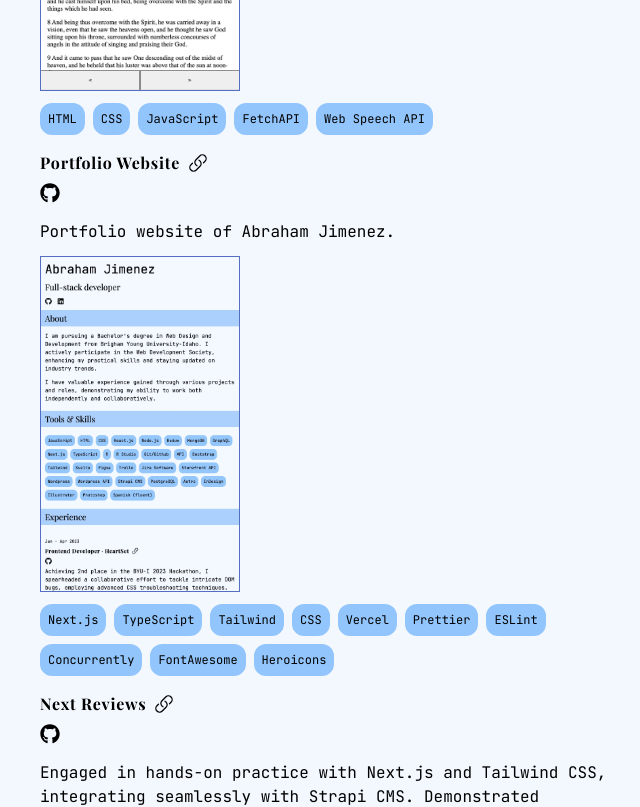
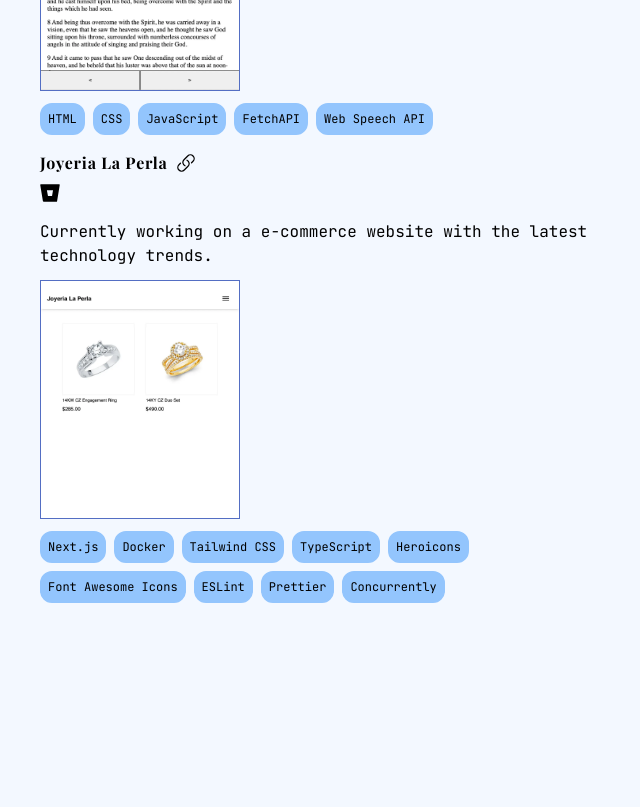
Before and after one commit to abrahamjimenez/abrahamjimenezportfolio, a Next.js app: page / in a window 1280 px wide. Shown: the part 3980-4787 px from the top of the page, without its empty margins (606-1246 px from the left). After the commit the page ends 4607 px from the top, so only its background shows below. Built offline with nearby package versions, Linux system fonts and the light colour scheme; a web font is replaced by a local one.

Commit message:
Replaced next reviews with joyeria la perla

```diff
--- a/components/Project.tsx
+++ b/components/Project.tsx
@@ -1,7 +1,7 @@
 import Image from "next/image";
 import { LinkIcon } from "@heroicons/react/24/solid";
 import { FontAwesomeIcon } from "@fortawesome/react-fontawesome";
-import { faGithub } from "@fortawesome/free-brands-svg-icons";
+import { faGithub, faBitbucket } from "@fortawesome/free-brands-svg-icons";
 
 interface ProjectProps {
   title: string;
@@ -9,7 +9,8 @@
   img: string;
   link: string;
   tools: string[];
-  github: string;
+  github?: string;
+  bitbucket?: string;
 }
 
 export default function Project({
@@ -19,6 +20,7 @@
   tools,
   link,
   github,
+bitbucket
 }: ProjectProps) {
   return (
     <div className="flex flex-col gap-3">
@@ -49,6 +51,14 @@
             />
           </a>
         )}
+          {bitbucket && (
+              <a href={bitbucket} target="_blank" aria-label={"BitBucket"}>
+                  <FontAwesomeIcon
+                      icon={faBitbucket}
+                      className="w-5 h-5 transition-transform hover:cursor-pointer hover:scale-150 hover:text-blue-500"
+                  />
+              </a>
+          )}
       </div>
       <p>{desc}</p>
       <Image
--- a/components/Projects.tsx
+++ b/components/Projects.tsx
@@ -37,42 +37,22 @@
         github="https://github.com/abrahamjimenez/book-of-mormon-english-app"
       />
       <Project
-        title="Portfolio Website"
-        desc="Portfolio website of Abraham Jimenez."
-        img="/abraham-jimenez-portfolio.webp"
+        title="Joyeria La Perla"
+        desc="Currently working on a e-commerce website with the latest technology trends."
+        img="/joyeria-la-perla.webp"
         tools={[
           "Next.js",
-          "TypeScript",
-          "Tailwind",
-          "CSS",
-          "Vercel",
-          "Prettier",
-          "ESLint",
-          "Concurrently",
-          "FontAwesome",
-          "Heroicons",
-        ]}
-        link="https://abrahamjimenezportfolio.vercel.app/"
-        github="https://github.com/abrahamjimenez/abrahamjimenezportfolio"
-      />
-      <Project
-        title="Next Reviews"
-        desc="Engaged in hands-on practice with Next.js and Tailwind CSS, integrating seamlessly with Strapi CMS. Demonstrated proficiency technologies and tools. This experience showcases my ability to effectively utilize a modern tech stack for building efficient, responsive, and visually appealing web applications."
-        img="/next-reviews.webp"
-        tools={[
-          "Next.js",
+            "Docker",
           "Tailwind CSS",
           "TypeScript",
-          "React.js",
           "Heroicons",
-          "Node.js",
+          "Font Awesome Icons",
           "ESLint",
           "Prettier",
-          "Strapi CMS",
           "Concurrently",
         ]}
-        link="https://next-reviews-8txyqtew2-abrahamjimenezs-projects.vercel.app/"
-        github="https://github.com/abrahamjimenez/next-reviews"
+        link="https://joyeria-la-perla.vercel.app/"
+        bitbucket="https://bitbucket.org/joyeria-la-perla/joyeria-la-perla/"
       />
     </div>
   );
```
Also changed, not shown: public/joyeria-la-perla.webp (added).
